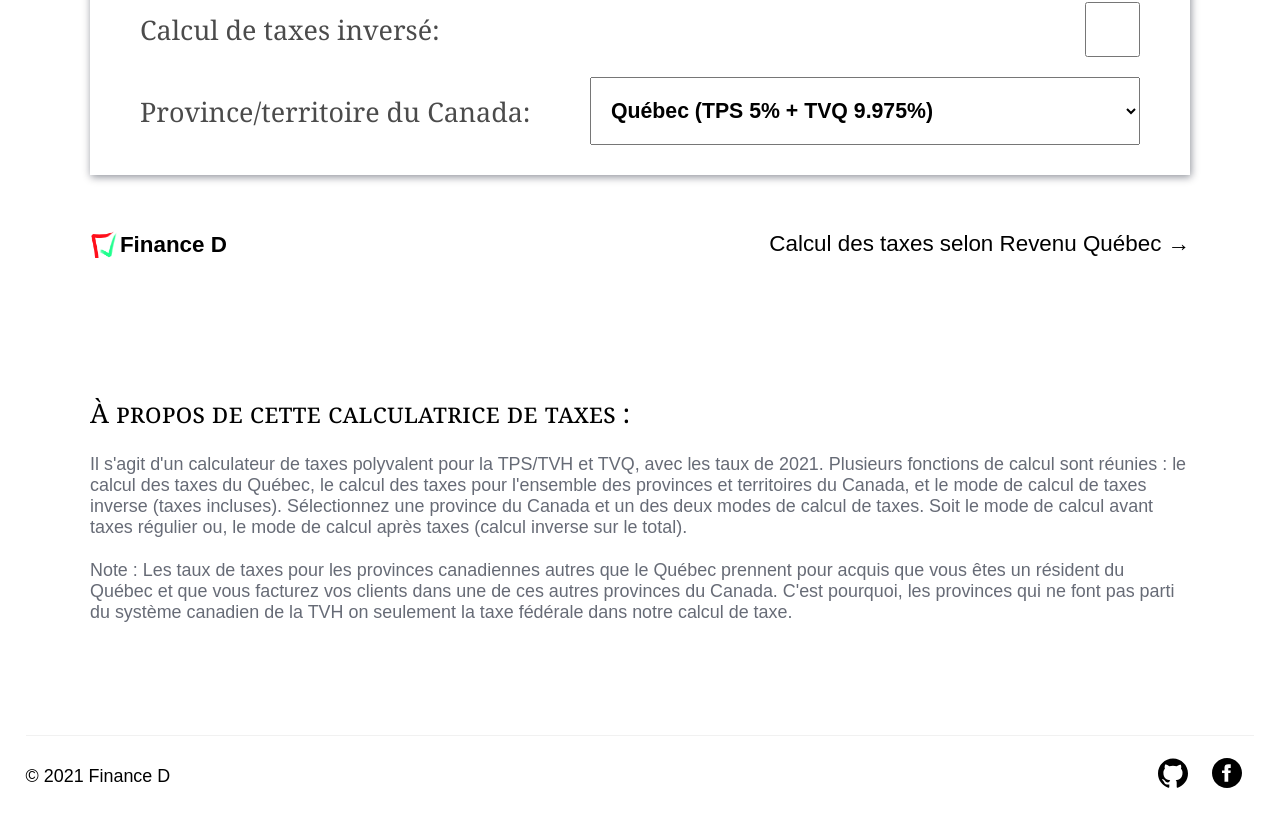
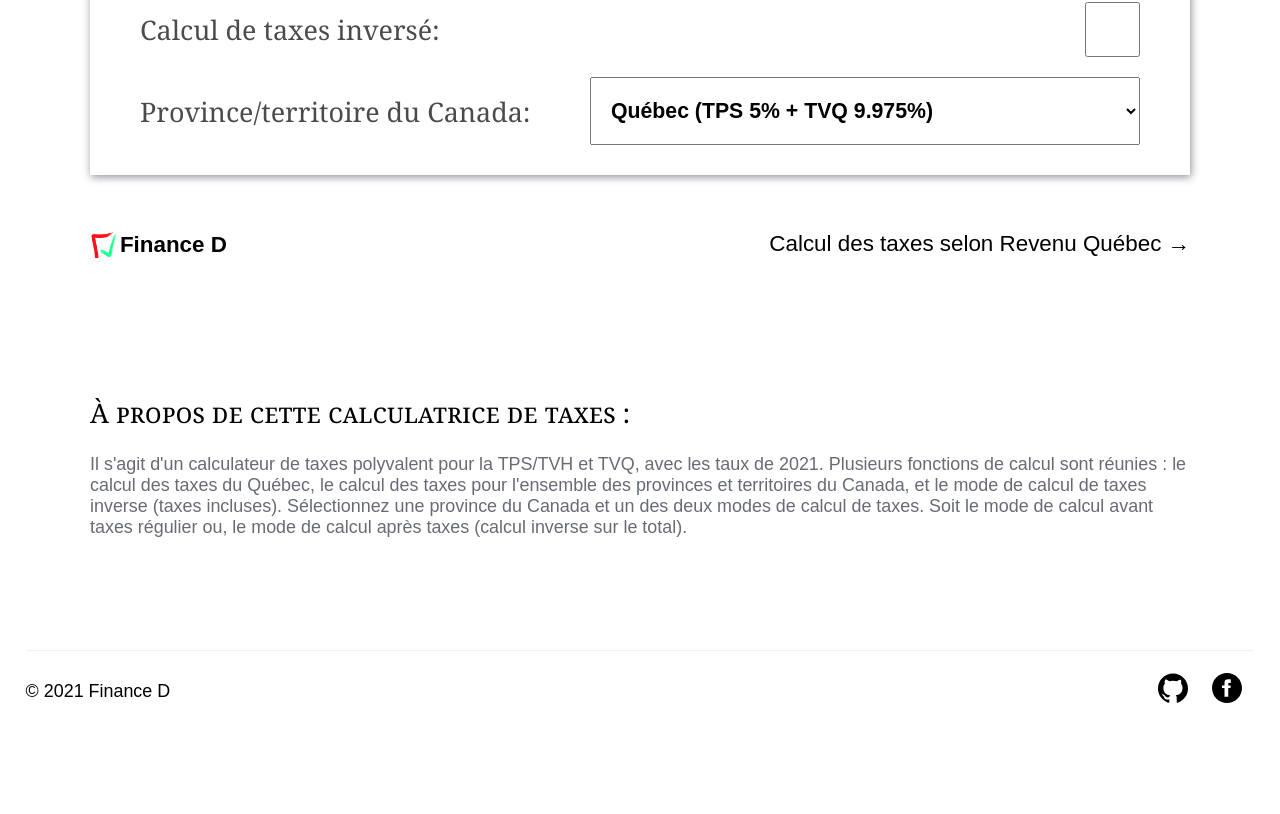
Before and after one commit to alex-drocks/calcul-taxes, a Next.js app: page / in a window 1280 px wide. Shown: the part 551-1365 px from the top of the page. After the commit the page ends 1280 px from the top, so only its background shows below. Built offline with nearby package versions, Linux system fonts and the light colour scheme.

Commit message:
Code cleanup

```diff
--- a/components/Footer.js
+++ b/components/Footer.js
@@ -2,6 +2,7 @@ export default function Footer() {
   return (
     <div className="footer no-select">
       <div className="footer-row logo-fd-and-link-to-gov">
+
         {/*Logo Finance D links to main web site*/}
         <a href="https://finance-d.com"
            className="link-to-finance-d"
@@ -13,6 +14,7 @@ export default function Footer() {
           />
           <span className="no-wrap">Finance D</span>
         </a>
+
         {/*Dynamic link to gouvernement authorities page on the topic of taxes calculation*/}
         <a id="gouvernment-link"
            className="text-link"
@@ -21,13 +23,14 @@ export default function Footer() {
         >
           Calcul des taxes selon <span>Revenu Québec</span>
         </a>
+
       </div>
 
-      {/*Details about the calculator and note about other privinces*/}
+      {/*Details about the calculator and note about other provinces*/}
       <div className="footer-row footer-text-container">
         <h2>À propos de cette calculatrice de taxes&nbsp;:</h2>
         <div className={"footer-row app-description"}>
-          {/*More details on what this app is meant to be*/}
+          {/*Describe what this app is meant to be*/}
           <p>
             Il s'agit d'un calculateur de taxes polyvalent pour la TPS/TVH et TVQ,
             avec les taux de {`${new Date().getFullYear()}`}.
@@ -39,23 +42,12 @@ export default function Footer() {
             Soit le mode de calcul avant taxes régulier ou,
             le mode de calcul après taxes (calcul inverse sur le total).
           </p>
-
-        </div>
-        <div className="footer-row contextual-note">
-          {/*Disclaimer about how the tax rates are for other than Quebec provinces*/}
-          <p>
-            Note&nbsp;: Les taux de taxes pour les provinces canadiennes autres que le Québec prennent pour
-            acquis que vous êtes un résident du Québec et que vous facturez vos clients dans une de
-            ces autres provinces du Canada.
-            C'est pourquoi, les provinces qui ne font pas parti du système canadien de la TVH on seulement
-            la taxe fédérale dans notre calcul de taxe.
-          </p>
         </div>
       </div>
 
-      {/*Copyright and social links*/}
       <div className="footer-row copyright-and-social-links">
 
+        {/*Copyright*/}
         <span className="footer-copyright">
           {`© ${new Date().getFullYear()} `}
           <a
@@ -81,6 +73,7 @@ export default function Footer() {
                 fill="currentColor" fillRule="nonzero"/>
             </svg>
           </a>
+
           {/*Facebook*/}
           <a className="facebook-page-link"
              href="https://www.facebook.com/Finance.D.Logiciels"
@@ -94,6 +87,7 @@ export default function Footer() {
                 d="M12 0C5.373 0 0 5.373 0 12s5.373 12 12 12 12-5.373 12-12S18.627 0 12 0zm3 8h-1.35c-.538 0-.65.221-.65.778V10h2l-.209 2H13v7h-3v-7H8v-2h2V7.692C10 5.923 10.931 5 13.029 5H15v3z"/>
             </svg>
           </a>
+
         </div>
 
       </div>
--- a/components/ResultsTable.js
+++ b/components/ResultsTable.js
@@ -3,7 +3,7 @@ import {roundNumber} from "./TaxCalculator";
 
 export default function ResultsTable() {
   const [isExportedOnce, setIsExportedOnce] = useState(false);
-  let ExcellentExport; // dynamic imported only when clicking Export to Excel <button>
+  let ExcellentExport; // dynamically imported only when clicking Export to Excel <button>
 
   return (<>
     <div className="results-table hidden"
@@ -18,8 +18,6 @@ export default function ResultsTable() {
           <th className="tvq" title="Montant de la taxe provinciale">TVQ/TVP</th>
           <th className="total" title="Somme du MONTANT + taxe fédérale + taxe provinciale = TOTAL">TOTAL</th>
           <th className="province" title="Province sélectionnée pour le calcul">PROVINCE ET TAUX</th>
-          {/*<th className="tauxFed" title="Pourcentage de taxe Fédérale">%&nbsp;FED</th>*/}
-          {/*<th className="tauxQc" title="Pourcentage de taxe Provinciale">%&nbsp;PRO</th>*/}
           <th className="rowCount deleteBtn" title="Nombre de lignes calculées dans ce tableau"/>
         </tr>
         </thead>
--- a/pages/_app.js
+++ b/pages/_app.js
@@ -12,6 +12,8 @@ export default function MyApp({Component, pageProps}) {
       <Head>
         <meta name="viewport" content="width=device-width, initial-scale=1.0"/>
         <link rel="canonical" href={process.env.NEXT_PUBLIC_WEBSITE_URL}/>
+        {/*Page Title*/}
+        <title>{process.env.NEXT_PUBLIC_WEBSITE_TITLE}</title>
         {/*Description*/}
         <meta name="description" content={process.env.NEXT_PUBLIC_WEBSITE_DESCRIPTION}/>
 
@@ -44,12 +46,11 @@ export default function MyApp({Component, pageProps}) {
         <link rel="mask-icon" href={process.env.NEXT_PUBLIC_WEBSITE_URL + "/icons/safari-pinned-tab.svg"}
               color="#21beeb"/>
 
+        {/*google analytics*/}
         <script
           async
           src={`https://www.googletagmanager.com/gtag/js?id=${process.env.NEXT_PUBLIC_GA_ID}`}
         />
-
-        {/*google analytics*/}
         <script
           dangerouslySetInnerHTML={{__html: `window.dataLayer = window.dataLayer || [];function gtag(){dataLayer.push(arguments);}gtag('js', new Date());gtag('config', '${process.env.NEXT_PUBLIC_GA_ID}');`,}}
         />
--- a/pages/index.js
+++ b/pages/index.js
@@ -1,14 +1,13 @@
-import Head from 'next/head';
 import {useEffect} from "react";
 import {handleRowDeleteWithHotkey} from "../components/ResultsTable";
 
 import TaxCalculator from "../components/TaxCalculator";
+import ResultsTable from "../components/ResultsTable";
 import Footer from "../components/Footer";
-import ResultsTable from "../components/ResultsTable";
 
 export default function Index() {
 
-  //Register Hotkeys Once
+  //Register Window Keydown Hotkeys Once
   useEffect(() => {
     window.onkeydown = (e) => {
       if (e.code === "NumpadAdd") {
@@ -21,11 +20,10 @@ export default function Index() {
         handleRowDeleteWithHotkey();
       }
     };
-  });
+  }, []);
 
   return (
     <div className="page-container">
-      <Head><title>{process.env.NEXT_PUBLIC_WEBSITE_TITLE}</title></Head>
       <TaxCalculator/>
       <ResultsTable/>
       <Footer/>
```
Also changed, not shown: components/DecimalNumber.js (+6 -7 lines), 1 other file (tests, documents, lock files or other folders).
